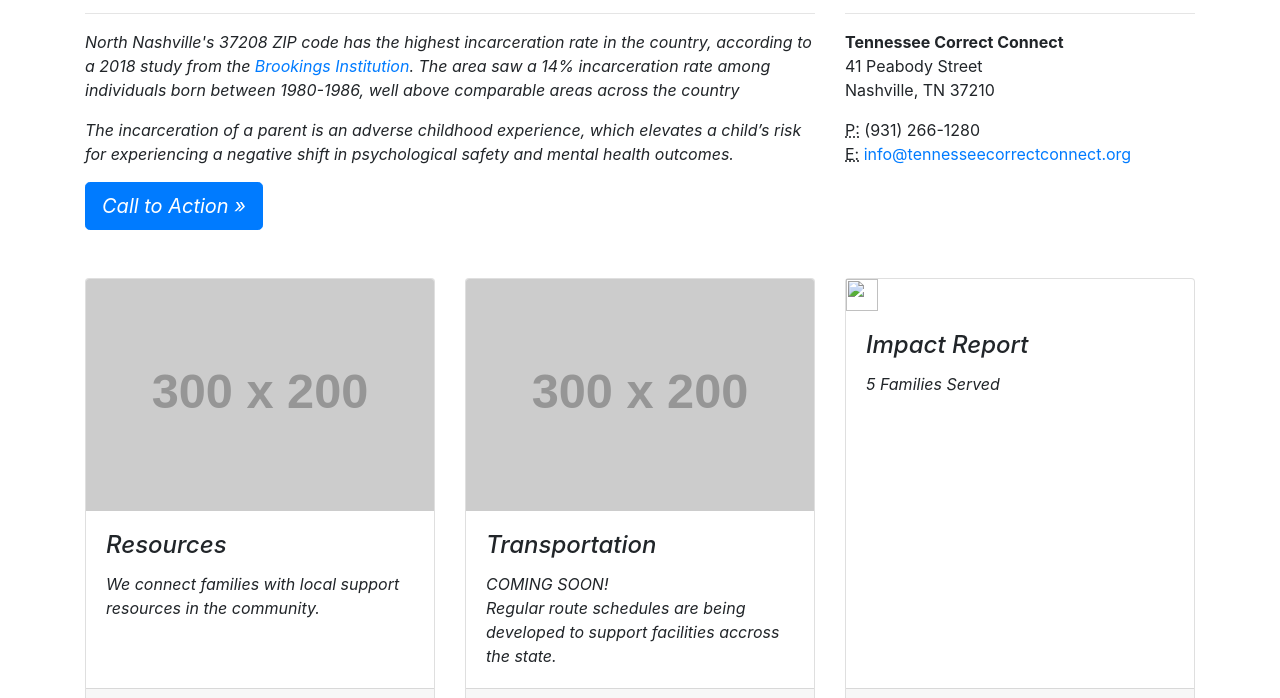
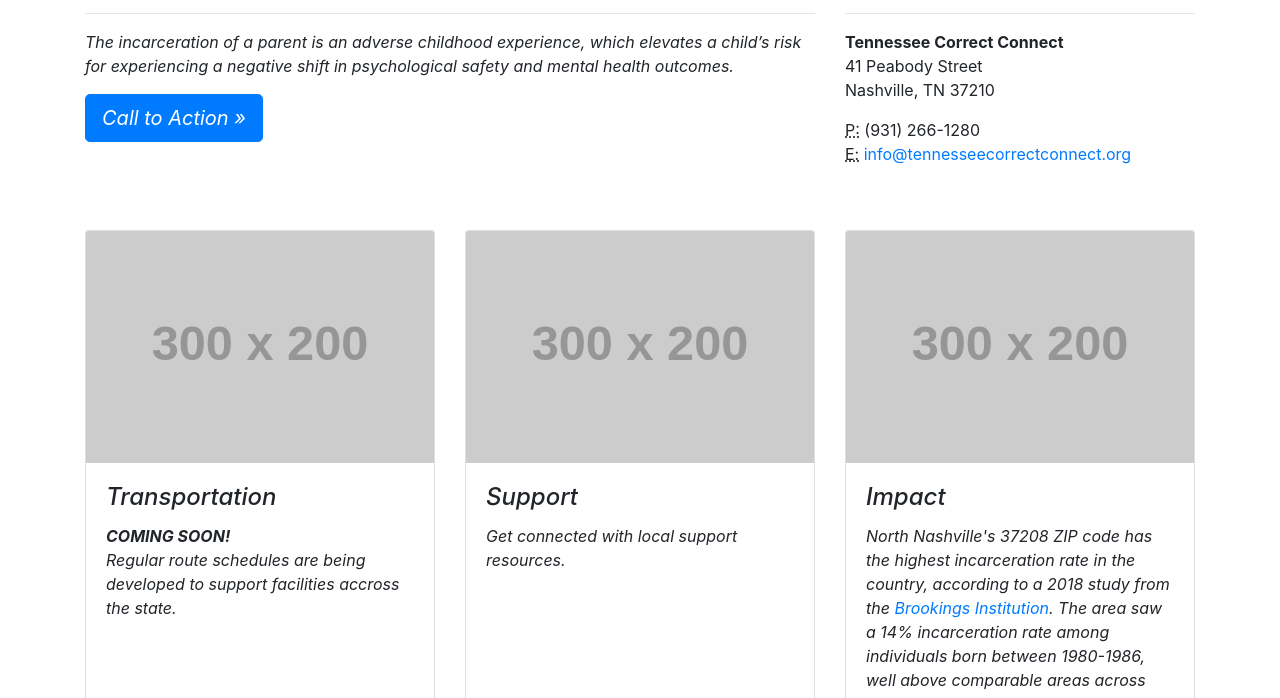
Before and after one commit to ChelseaRucker/tennessee-correct-connect, a website: page index.html in a window 1280 px wide. Shown: the part 539-1237 px from the top of the page. Drawn offline with Linux system fonts and the light colour scheme; placeholder pictures from the web are drawn by us.

Commit message:
Added impact section

```diff
--- a/index.html
+++ b/index.html
@@ -67,7 +67,7 @@
       <div class="col-md-8 mb-5">
         <h2>What We Do</h2>
         <hr>
-        <p>North Nashville's 37208 ZIP code has the highest incarceration rate in the country, according to a 2018 study from the <a href="https://www.brookings.edu/wp-content/uploads/2018/03/es_20180314_looneyincarceration_final.pdf">Brookings Institution</a>. The area saw a 14% incarceration rate among individuals born between 1980-1986, well above comparable areas across the country</p>
+        <p></p>
         <p>The incarceration of a parent is an adverse childhood experience, which elevates a child’s risk for experiencing a negative shift in psychological safety and mental health outcomes. </p>
         <a class="btn btn-primary btn-lg" href="#">Call to Action &raquo;</a>
       </div>
@@ -96,8 +96,10 @@
         <div class="card h-100">
           <img class="card-img-top" src="http://placehold.it/300x200" alt="">
           <div class="card-body">
-            <h4 class="card-title">Resources</h4>
-            <p class="card-text">We connect families with local support resources in the community.</p>
+            <h4 class="card-title">Transportation</h4>
+            <p class="card-text"><strong>COMING SOON!</strong>
+              <br>
+              Regular route schedules are being developed to support facilities accross the state.</p>
           </div>
           <div class="card-footer">
             <a href="#" class="btn btn-primary">Find Out More!</a>
@@ -108,9 +110,8 @@
         <div class="card h-100">
           <img class="card-img-top" src="http://placehold.it/300x200" alt="">
           <div class="card-body">
-            <h4 class="card-title">Transportation</h4>
-            <p class="card-text">COMING SOON! <br>
-              Regular route schedules are being developed to support facilities accross the state.</p>
+            <h4 class="card-title">Support</h4>
+            <p class="card-text">Get connected with local support resources.</p>
           </div>
           <div class="card-footer">
             <a href="#" class="btn btn-primary">Find Out More!</a>
@@ -119,10 +120,10 @@
       </div>
       <div class="col-md-4 mb-5">
         <div class="card h-100">
-          <img src="/assets/img/plug.svg" alt="" width="32" height="32" title="Plug">
+        <img class="card-img-top" src="http://placehold.it/300x200" alt="">
           <div class="card-body">
-            <h4 class="card-title">Impact Report</h4>
-            <p class="card-text">5 Families Served</p>
+            <h4 class="card-title">Impact</h4>
+            <p class="card-text">North Nashville's 37208 ZIP code has the highest incarceration rate in the country, according to a 2018 study from the <a href="https://www.brookings.edu/wp-content/uploads/2018/03/es_20180314_looneyincarceration_final.pdf">Brookings Institution</a>. The area saw a 14% incarceration rate among individuals born between 1980-1986, well above comparable areas across the country.</p>
           </div>
           <div class="card-footer">
             <a href="#" class="btn btn-primary">Find Out More!</a>
```
